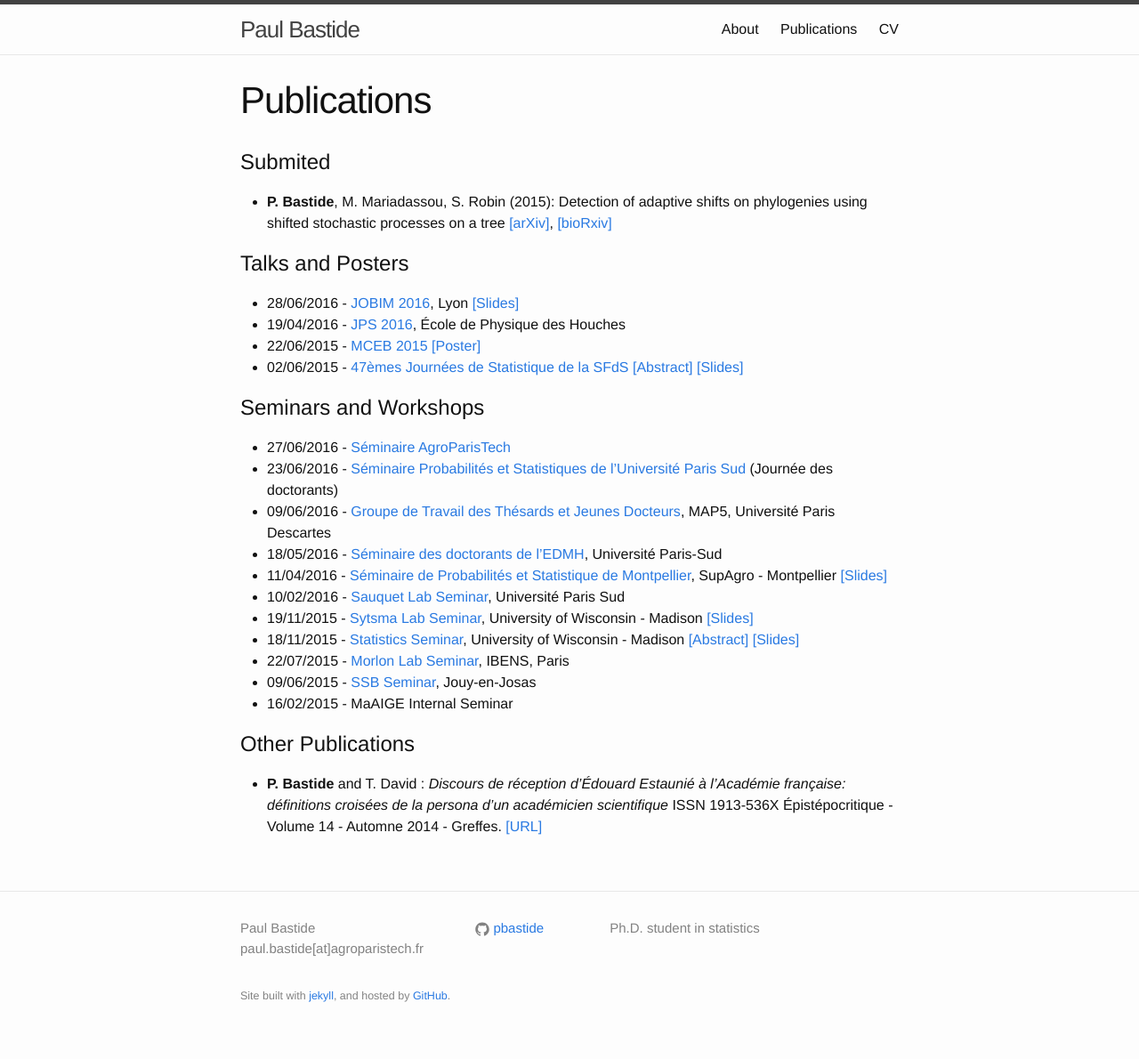
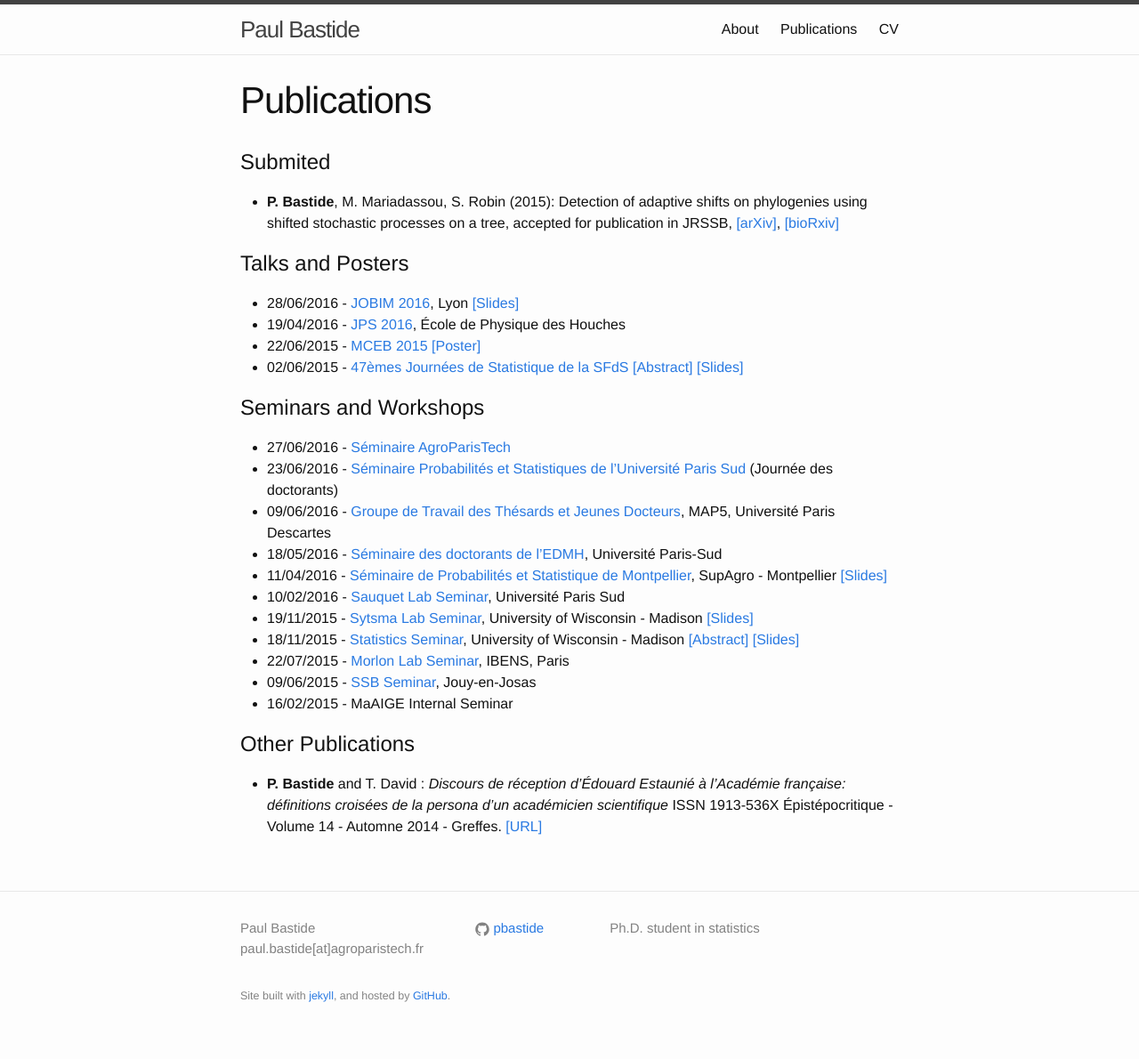
Before and after one commit to pbastide/pbastide.github.io, a Jekyll site: the page built from publi.md, in a window 1280 px wide. Shown: the whole page at 89% size. Built offline with Jekyll 4.4.1, drawn with Linux system fonts in a browser that asks for light colours.

Commit message:
accepted

```diff
--- a/publi.md
+++ b/publi.md
@@ -6,7 +6,7 @@ weight: 3
 
 # Submited
 
-- **P. Bastide**, M. Mariadassou, S. Robin (2015): Detection of adaptive shifts on phylogenies using shifted stochastic processes on a tree [[arXiv]](http://arxiv.org/abs/1508.00225), [[bioRxiv]](http://biorxiv.org/content/early/2016/02/05/023804)
+- **P. Bastide**, M. Mariadassou, S. Robin (2015): Detection of adaptive shifts on phylogenies using shifted stochastic processes on a tree, accepted for publication in JRSSB, [[arXiv]](http://arxiv.org/abs/1508.00225), [[bioRxiv]](http://biorxiv.org/content/early/2016/02/05/023804)
 
 # Talks and Posters
 
```
